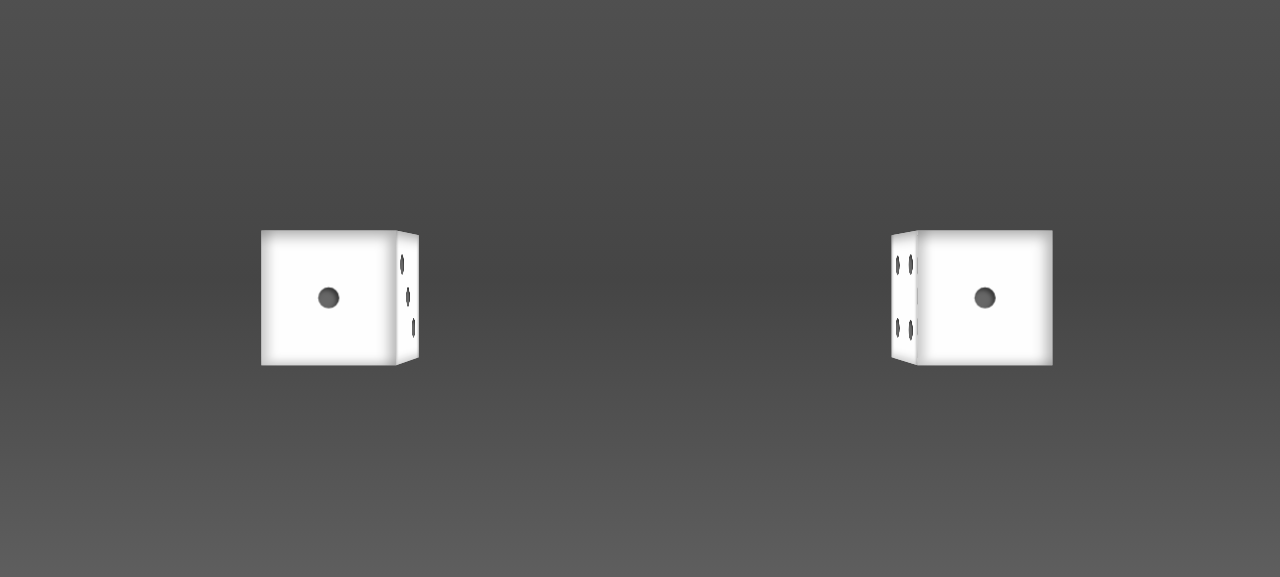
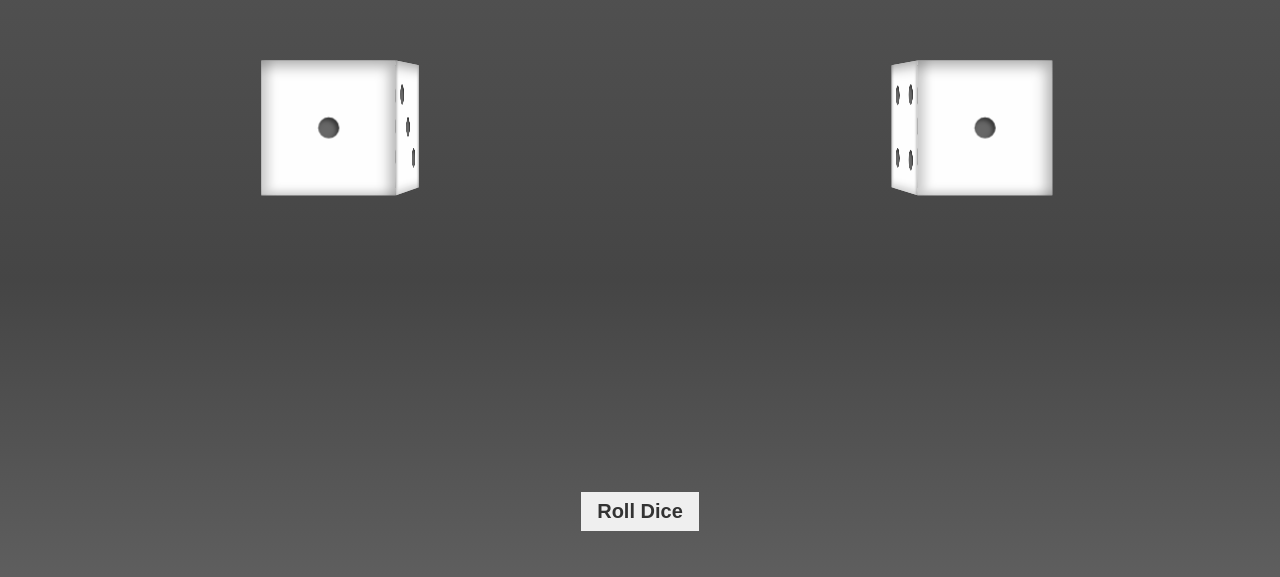
Before and after one commit to cwollmann/dice2, a plain HTML site: page sidebar.html in a window 1280 px wide. Shown: the part 119-696 px from the top of the page. Drawn offline with Linux system fonts and the light colour scheme.

Commit message:
Update sidebar.html

```diff
--- a/sidebar.html
+++ b/sidebar.html
@@ -1,15 +1,13 @@
 <!DOCTYPE html>
 <html lang="en">
-<head>
-    <script type="text/javascript" src="https://miro.com/app/static/sdk.1.1.js"></script>
+  <head>
     <meta charset="UTF-8" />
     <meta name="viewport" content="width=device-width, initial-scale=1.0" />
     <meta http-equiv="X-UA-Compatible" content="ie=edge" />
     <title>Dice Roll</title>
     <link rel="stylesheet" href="./styles.css" />
-
-</head>
-    <body>
+  </head>
+  <body>
     <div class="dice">
       <ol class="die-list even-roll" data-roll="1" id="die-1">
         <li class="die-item" data-side="1">
@@ -82,6 +80,7 @@
         </li>
       </ol>
     </div>
-
+    <button type="button" id="roll-button">Roll Dice</button>
+    <script src="./app.js"></script>
   </body>
 </html>
```
